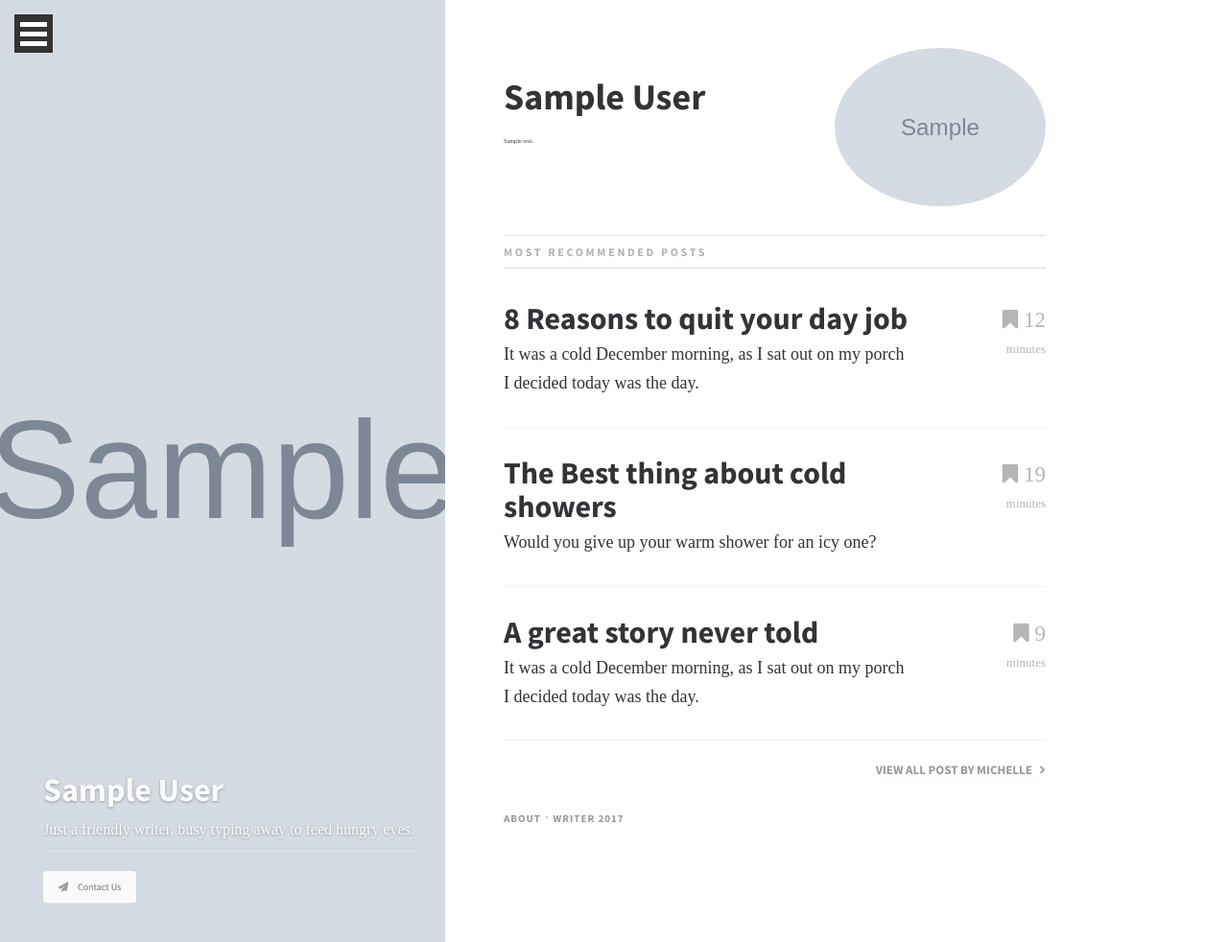
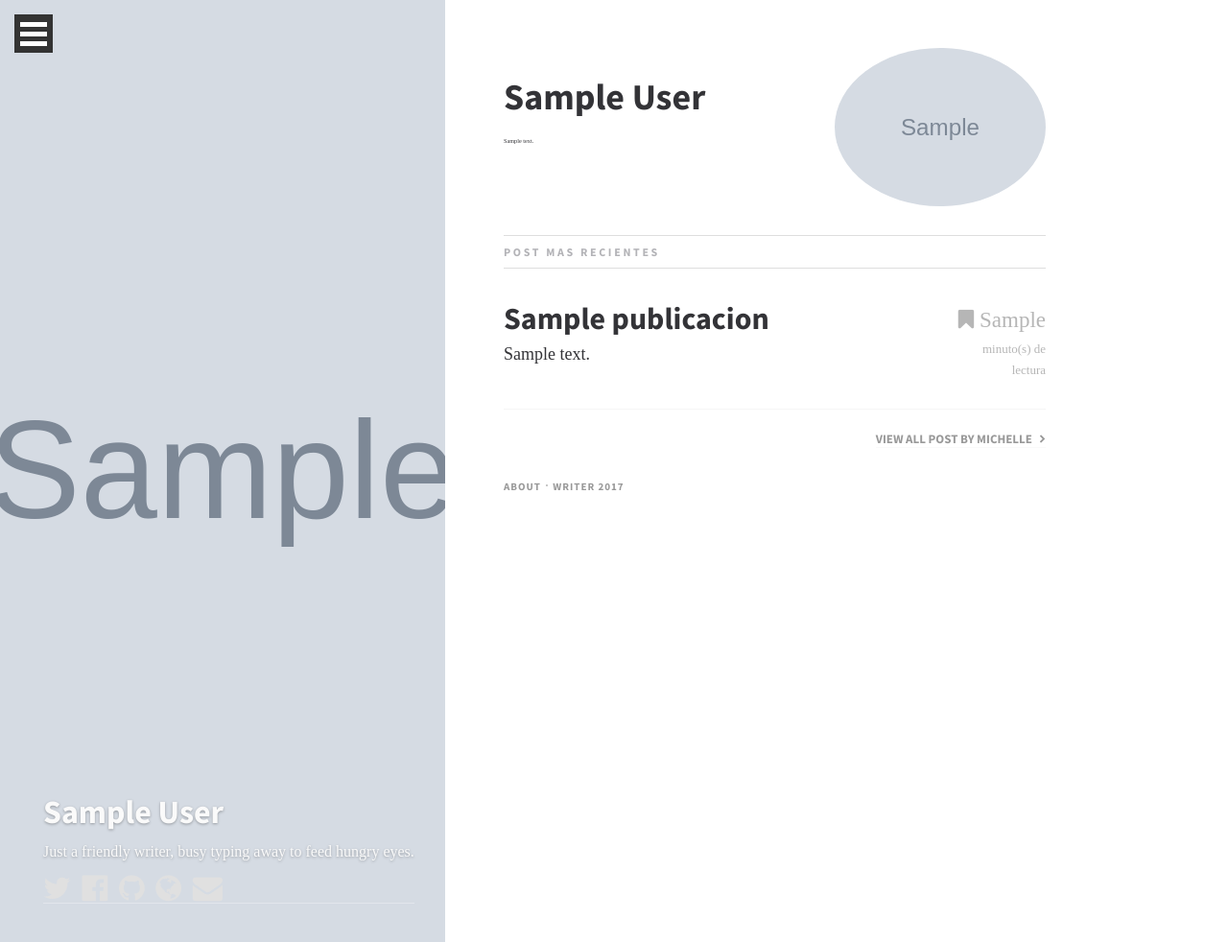
Before and after one commit to LigorioSalgado/TCHLX, a Django app: template techlinx/templates/blog/autores/perfil.html in a window 1280 px wide. Shown: the whole page at 96% size. Run offline with Django 3.2, Linux system fonts and the light colour scheme; tables that the repository leaves empty hold one stand-in row (values such as "Sample post"); the template is opened without the code that fills it: values that come from a table or form of the project are taken from there, most other values are stand-ins (such as "Sample title", 1, 10 or a date in 2020); grey boxes marked "Sample" are stand-in pictures; parts of the project's set-up code (start-up, migrations or seed data) failed here and were passed over; some libraries are stand-ins or nearby versions; some web fonts are replaced.

Commit message:
Perfi completo

```diff
--- a/techlinx/Staff/admin.py
+++ b/techlinx/Staff/admin.py
@@ -1,8 +1,10 @@
 from django.contrib import admin
 from .models import Staff
+from django_summernote.admin import SummernoteModelAdmin
 # Register your models here.
 
-class StaffAdmin(admin.ModelAdmin):
+class StaffAdmin(SummernoteModelAdmin):
     exclude = ('slug', )
+    summer_note_fields = ('biografia',)
 
 admin.site.register(Staff,StaffAdmin)
--- a/techlinx/Staff/views.py
+++ b/techlinx/Staff/views.py
@@ -6,4 +6,5 @@ from .models import Staff
 def autor(request,slug):
     autor = get_object_or_404(Staff,slug=slug)
     image = "/static/img/sidebar.jpg"
-    return render(request,'blog/autores/perfil.html',{'autor':autor,'image':image})
+    publicaciones = autor.publicaciones.all().order_by('-fecha_publicacion')[:4]
+    return render(request,'blog/autores/perfil.html',{'autor':autor,'image':image,'publicaciones':publicaciones})
--- a/techlinx/static/css/main.css
+++ b/techlinx/static/css/main.css
@@ -2026,3 +2026,7 @@ a:hover, a:active, a:focus {
   border-color: #000000;
   color:#fff !important;
 }
+
+a.social-icons {
+  border-bottom: none;
+}
--- a/techlinx/templates/blog/autores/perfil.html
+++ b/techlinx/templates/blog/autores/perfil.html
@@ -36,10 +36,27 @@
                 <div class="primary-info">
                 <h1>{{autor.user.first_name}} {{autor.user.last_name}}</h1>
                 <p>Just a friendly writer, busy typing away to feed hungry eyes. </p>
+                <div class="social-links">
+                    {% if autor.twitter %}
+                    <a class="social-icons" href="{{autor.twitter}}" ><i class="fa fa-twitter fa-5x"></i></a>
+                    {% endif %}
+
+                    {% if autor.facebook %}
+                    <a class="social-icons" href={{autor.facebook}} ><i class="fa fa-facebook-official fa-5x"></i></a>
+                    {% endif %}
+
+                    {% if autor.GitHub %}
+                    <a class="social-icons" href="{{autor.GitHub}}" ><i class="fa fa-github fa-5x"></i></a>
+                    {% endif %}
+                    {% if autor.pagina_personal %}
+                    <a class="social-icons" href="{{autor.pagina_personal}}" ><i class="fa fa-globe fa-5x"></i></a>
+                    {% endif %}
+
+                    <a class="social-icons" data-platform="mail"  href="mailto:{{autor.user.email}}"><i class="fa fa-envelope fa-5x"></i></a>
+
+                </div>
                 </div>
                 <div class="secondary-info">
-
-                    <p><a class="btn btn-default" href="contact.html"><i class="fa fa-paper-plane"></i>Contact Us</a>
                 </div>
             </div>
 
@@ -53,62 +70,34 @@
 
                 <div class="author-bio__info">
                     <h1>{{autor.user.first_name}} {{autor.user.last_name}}</h1>
-                    {{autor.biografia}}
+                    {{autor.biografia | safe}}
                 </div>
             </div>
             <p>
 
-            <h2 class="favorites">Most recommended posts</h2>
+            <h2 class="favorites">Post mas recientes</h2>
 
             <div class="posts-block animated fadeIn ">
 
+                {% for publicacion in publicaciones  %}
                 <article class="post author-page">
                         <div class="post-preview col-10 col-sm-9  no-gutter">
-                        <h2><a href="post.html">8 Reasons to quit your day job</a></h2>
+                            <h2><a href="{{publicacion.get_absolute_url}}">{{publicacion.titulo}}</a></h2>
 
-                        <p>It was a cold December morning, as I sat out on my porch I decided today was the day. </p>
+                            <p>{{publicacion.contenido |truncatechars:120 | striptags}} </p>
 
                         </div>
 
                         <div class="col-sm-3 col-md-2 ml-auto hidden-sm hidden-xs no-gutter">
                             <p class="meta author-page">
-                            <span class="time"><i class="fa fa-bookmark"></i> 12</span>
-                            <span class="min">minutes</span>
+                                <span class="time"><i class="fa fa-bookmark"></i> {{publicacion.tiempo_estimado}}</span>
+                                <span class="min">minuto(s) de lectura</span>
                             </p>
                         </div>
                 </article>
+                {% endfor %}
 
-                <article class="post author-page">
-                    <div class="post-preview col-10 col-sm-9  no-gutter">
-                        <h2><a href="post.html">The Best thing about cold showers</a></h2>
 
-                        <p>Would you give up your warm shower for an icy one? </p>
-
-                    </div>
-
-                    <div class="col-sm-3 col-md-2 ml-auto hidden-sm hidden-xs no-gutter">
-                        <p class="meta author-page">
-                            <span class="time"><i class="fa fa-bookmark"></i> 19</span>
-                            <span class="min">minutes</span>
-                        </p>
-                    </div>
-                </article>
-
-                <article class="post author-page">
-                    <div class="post-preview col-10 col-sm-9  no-gutter">
-                        <h2><a href="post.html">A great story never told</a></h2>
-
-                        <p>It was a cold December morning, as I sat out on my porch I decided today was the day. </p>
-
-                    </div>
-
-                    <div class="col-sm-3 col-md-2 ml-auto hidden-sm hidden-xs no-gutter">
-                        <p class="meta author-page">
-                            <span class="time"><i class="fa fa-bookmark"></i> 9</span>
-                            <span class="min">minutes</span>
-                        </p>
-                    </div>
-                </article>
 
                 <div class="view-all-by-author">
                     <a href="index.html">View All Post by Michelle <i class="fa fa-chevron-right"></i></a>
```
Lines whose indentation alone changed are shown as unchanged.
